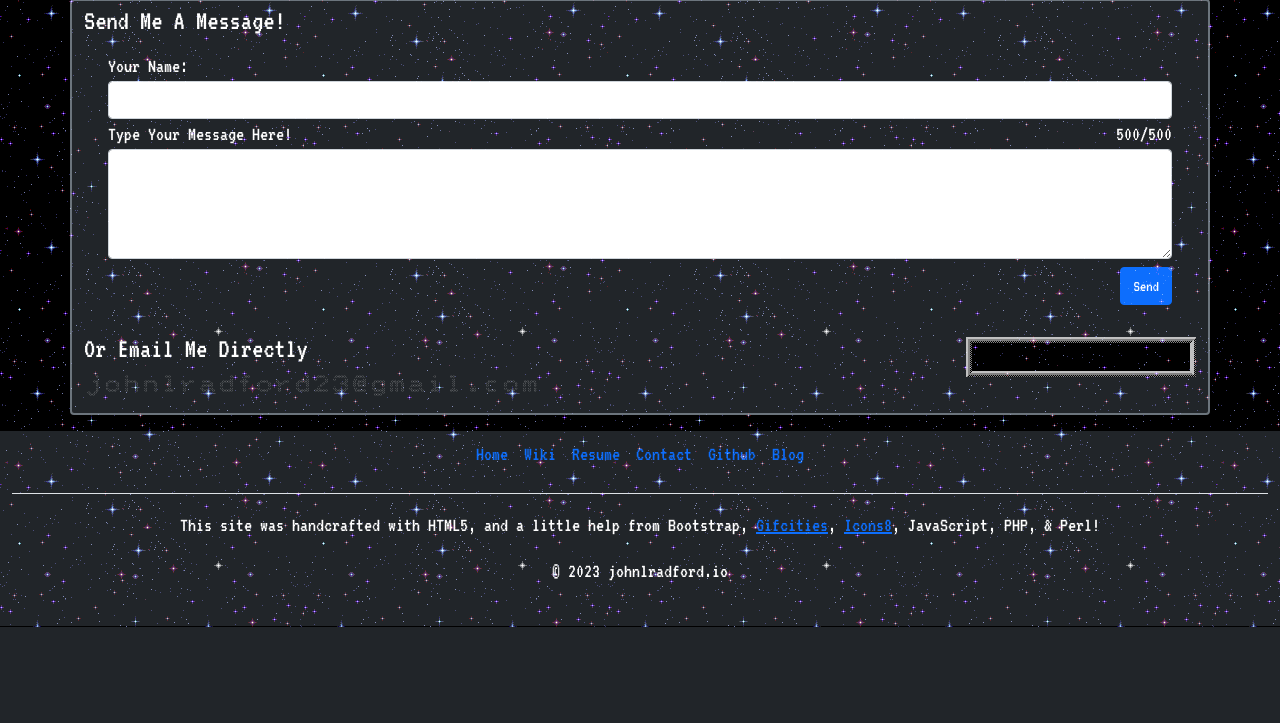
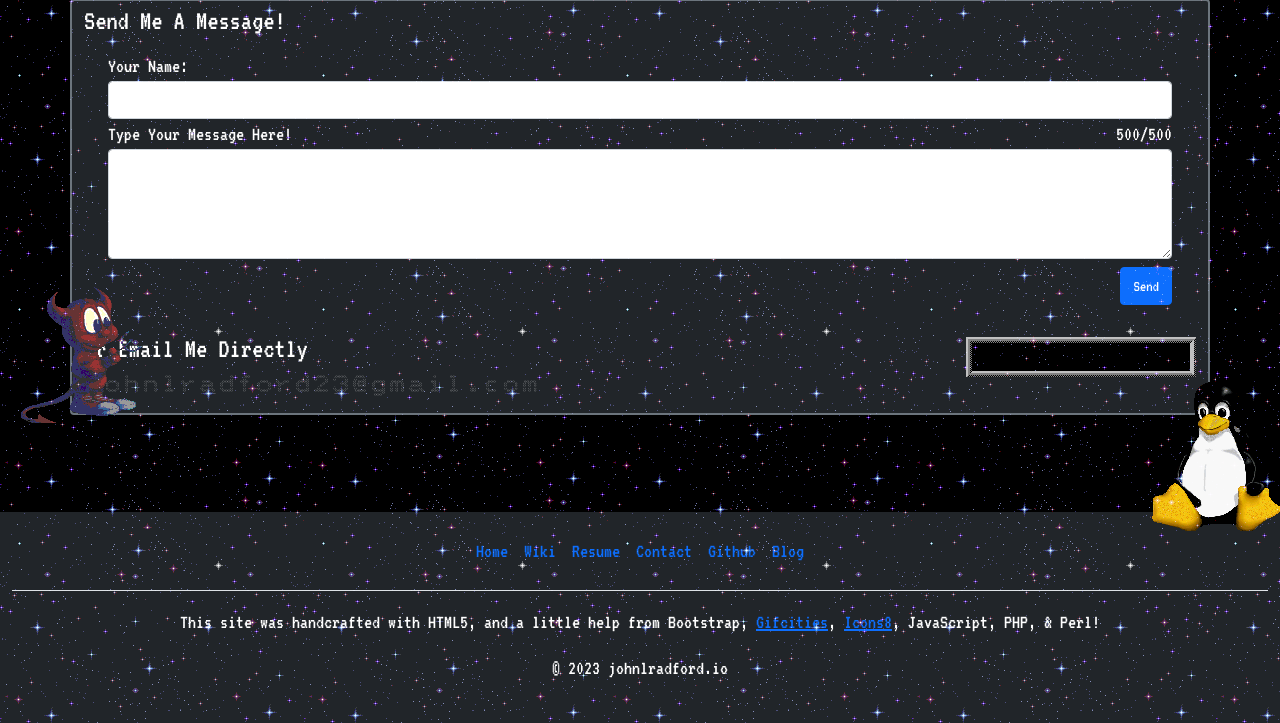
Before and after one commit to BlueSquare23/johnlradford.io, a PHP site: page /contact.php in a window 1280 px wide. Shown: the part 173-896 px from the top of the page. Before the commit the page ends 800 px from the top, so only its background shows below. Run offline with PHP 8.4, Linux system fonts and the light colour scheme; some libraries are stand-ins or nearby versions.

Commit message:
Add tux and baby devil gifs + more quotes

```diff
--- a/footer.html
+++ b/footer.html
@@ -1,6 +1,8 @@
-<div class="container-fluid bg-dark">
+    <img class="baby-devil-l d-none d-md-block" src="/static/img/babydevil2.gif">
+    <img class="blink-tux-r d-none d-md-block" src="/static/img/blink_tux.gif">
+    <div class="container-fluid bg-dark mt-3 pt-3">
       <footer class="pb-4">
-        <ul class="nav justify-content-center border-bottom pt-0 mt-0 pb-3 mb-3">
+        <ul class="nav justify-content-center border-bottom pb-3 mb-3">
           <li style="color:white;" class="nav-item"><a href="/" class="nav-link px-2">Home</a></li>
           <li style="color:white;" class="nav-item"><a href="https://wiki.johnlradford.io/index.php?title=Main_Page" target="_blank" rel="noopener noreferrer" class="nav-link px-2">Wiki</a></li>
           <li style="color:white;" class="nav-item"><a href="/resume.php" class="nav-link px-2">Resume</a></li>
--- a/guestbook.php
+++ b/guestbook.php
@@ -1,4 +1,4 @@
-      <div class="pt-1 my-3 container-lg bg-dark text-white border border-secondary border-2 rounded">
+      <div class="pt-1 my-3 container-lg bg-dark text-white border border-secondary border-2 rounded pb-5 mb-5">
         <div class="row">
           <div class="col my-1">
             <h3>Sign My Guestbook!</h3>
--- a/static/css/main.css
+++ b/static/css/main.css
@@ -3,6 +3,7 @@ html {
 }
 
 body {
+  cursor: url('/static/img/spaceship.png'), auto;
   background-image: url(/static/img/starstwinkle.gif);
   background-repeat: repeat;
   min-height: 100%;
@@ -24,10 +25,19 @@ body {
   left: 1px;
 }
 
-.xmas-tree-r {
-  position: fixed;
-  bottom: 85px;
-  right: 1px;
+.baby-devil-l {
+  position: sticky;
+  bottom: 80px;
+  left: 15px;
+  margin-top: -150px;
+}
+
+.blink-tux-r {
+  position: sticky;
+  bottom: 80px;
+  margin-left: 90%;
+  margin-top: -150px;
+  margin-bottom: -35px;
 }
 
 .music-player {
--- a/tech_experience.html
+++ b/tech_experience.html
@@ -4,7 +4,7 @@
             <h3>Technologies I'm Familiar With</h3>
             <ul>
               <li>
-                Operating Systems: FreeBSD, Ubuntu, Fedora, Kali, Android
+                Operating Systems: FreeBSD, Ubuntu, Kali, Arch, Fedora, Android
               </li>
               <li>
                 Server Technologies: Apache, Nginx, Postfix, Dovecot, MySQL, FreeIPA
```
Also changed, not shown: quotes.html (+31 -2 lines), static/img/babydevil2.gif (added), static/img/blink_tux.gif (added), static/img/spaceship.png (added).
